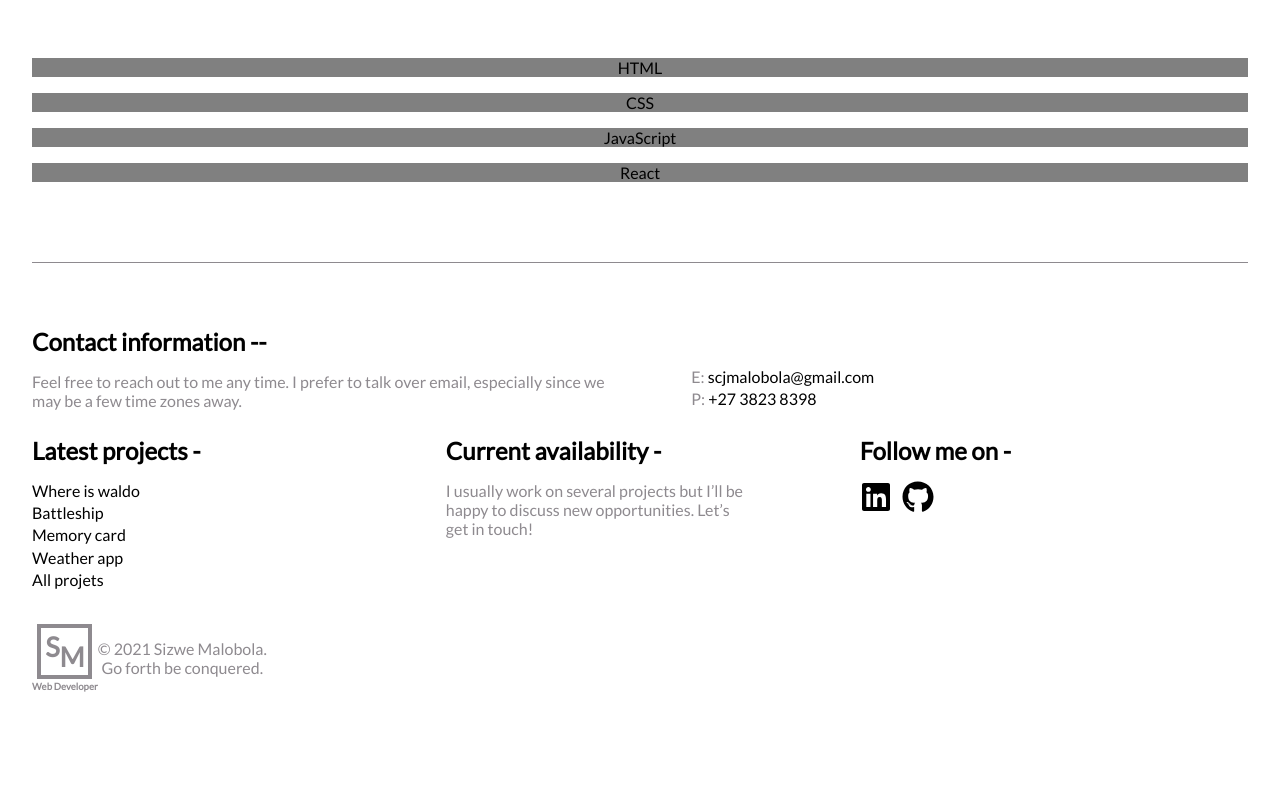
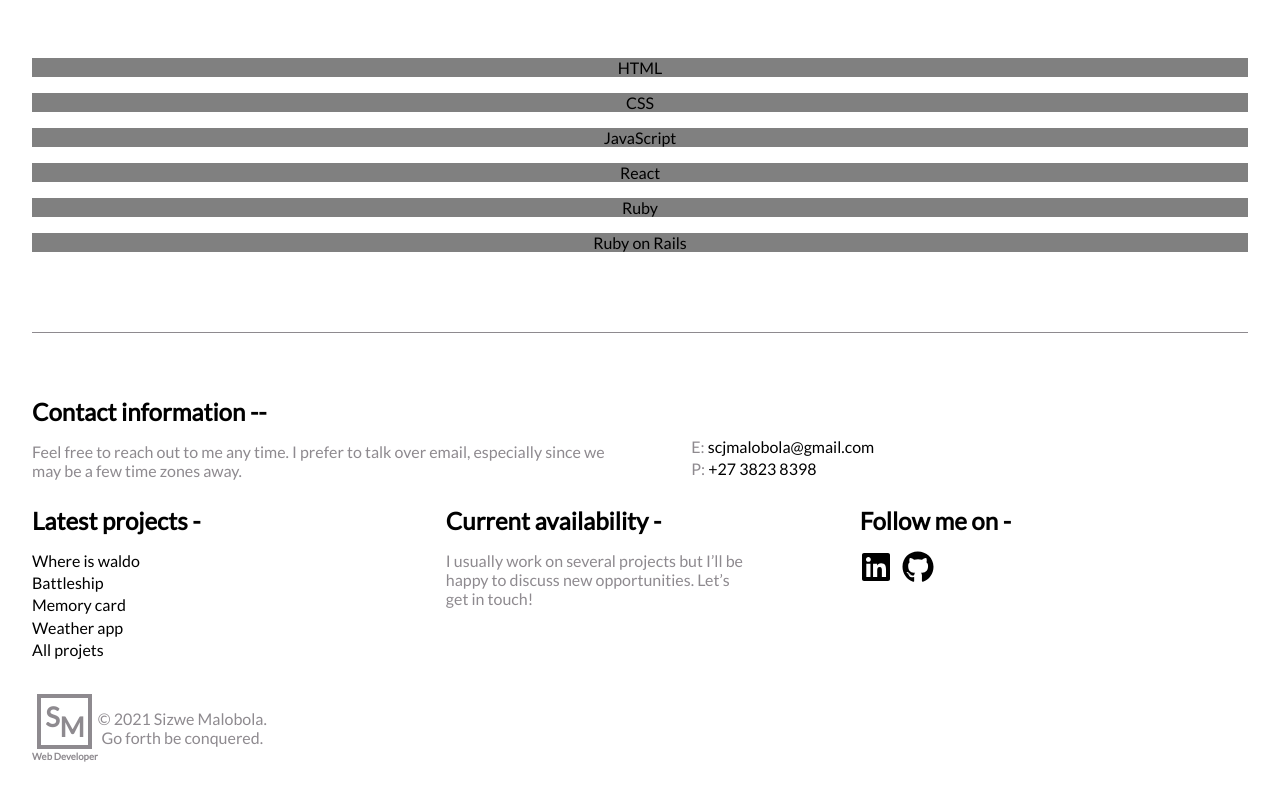
Before and after one commit to SizweMalobola/Portfolio_site, a React (Create React App) app: page /about in a window 1280 px wide. Shown: the part 809-1609 px from the top of the page. Before the commit the page ends 1581 px from the top, so only its background shows below. Built offline with nearby package versions, Linux system fonts and the light colour scheme.

Commit message:
fixed "motivates" typo

```diff
--- a/src/components/About.js
+++ b/src/components/About.js
@@ -14,20 +14,20 @@ function About() {
           started to learn web development. At the time I didn’t understand what
           functions, loops and data structures were but now I can build a
           responsive fullstack website and put it on the internet for people to
-          experience
+          experience.
         </h2>
         <p className={styles["content"]}>
           I’m currently focusing on the frontend of web development. I’m also
           not a stranger to the backend, I’ve worked with Ruby & Ruby on Rails
           and I’m currently using Firebase a BAAS when I build fullstack
           websites. I’ve taken an interest in Node, Express and Mongo and I will
-          be picking them up for my projects in the future. What motives me to
+          be picking them up for my projects in the future. What motivates me to
           keep pursuing a career in web development might be call intuition but
           I have a strong feeling that it’s something I’m supposed to be doing
           it’s also the right fit for my personality type, I enjoy it and I find
           it fulfilling. I believe that learning how to programme has helped me
           grow as an individual and bestowed to me important life lessons. I’ve
-          learned how think critically & logically, collaborate with other
+          learned how to think critically & logically, collaborate with
           different people from different walks of life and overcome obstacles
           that seem unsurmountable at first glance. Perhaps the most important
           lesson I’ve learned is that I shouldn’t fear failure. I spend most of
@@ -43,6 +43,8 @@ function About() {
           <div>CSS</div>
           <div>JavaScript</div>
           <div>React</div>
+          <div>Ruby</div>
+          <div>Ruby on Rails</div>
         </div>
         <Footer />
       </div>
```
